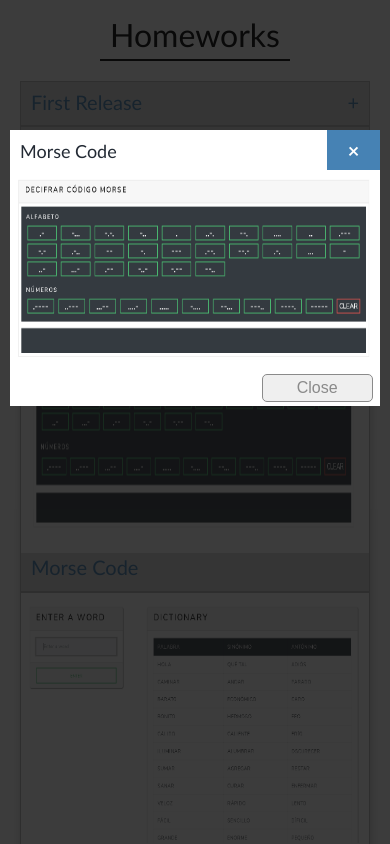
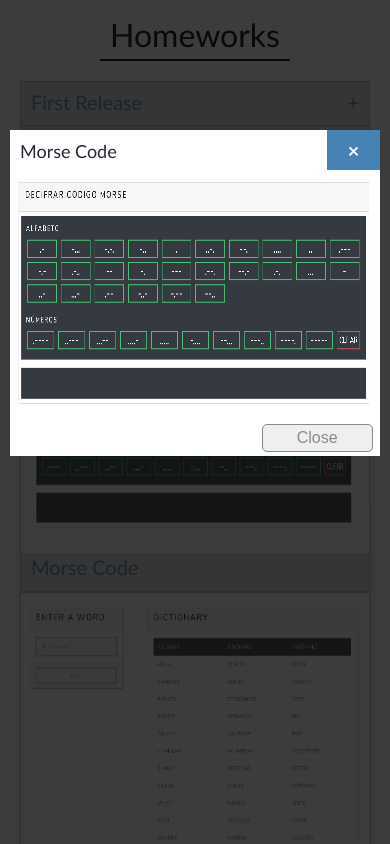
Before and after one commit to FernandoDefez/automatapage, a plain HTML site: page index.html in a window 390 px wide. Both pictures are taken after a click on the picture 195 px from the left and 1900 px from the top of the page. Shown: the part 1478-2322 px from the top of the page. Drawn offline with Linux system fonts and the light colour scheme.

Commit message:
First Commit

```diff
--- a/css/tabs.css
+++ b/css/tabs.css
@@ -156,21 +156,21 @@
 @media screen and (max-width: 650px){
 
     #modal-content{
-        height: 200px;
+        height: 250px;
         box-sizing: border-box;
         margin: 130px 10px !important;
     }
 
     #modal-image{
-        height: 200px;
+        height: 250px;
     }
 
     #modal-image img{
-        height: 200px;
+        height: 250px;
     }
 
     #modal-image iframe{
-        height: 200px;
+        height: 250px;
     }
 
     #modal-content .button button{
```
